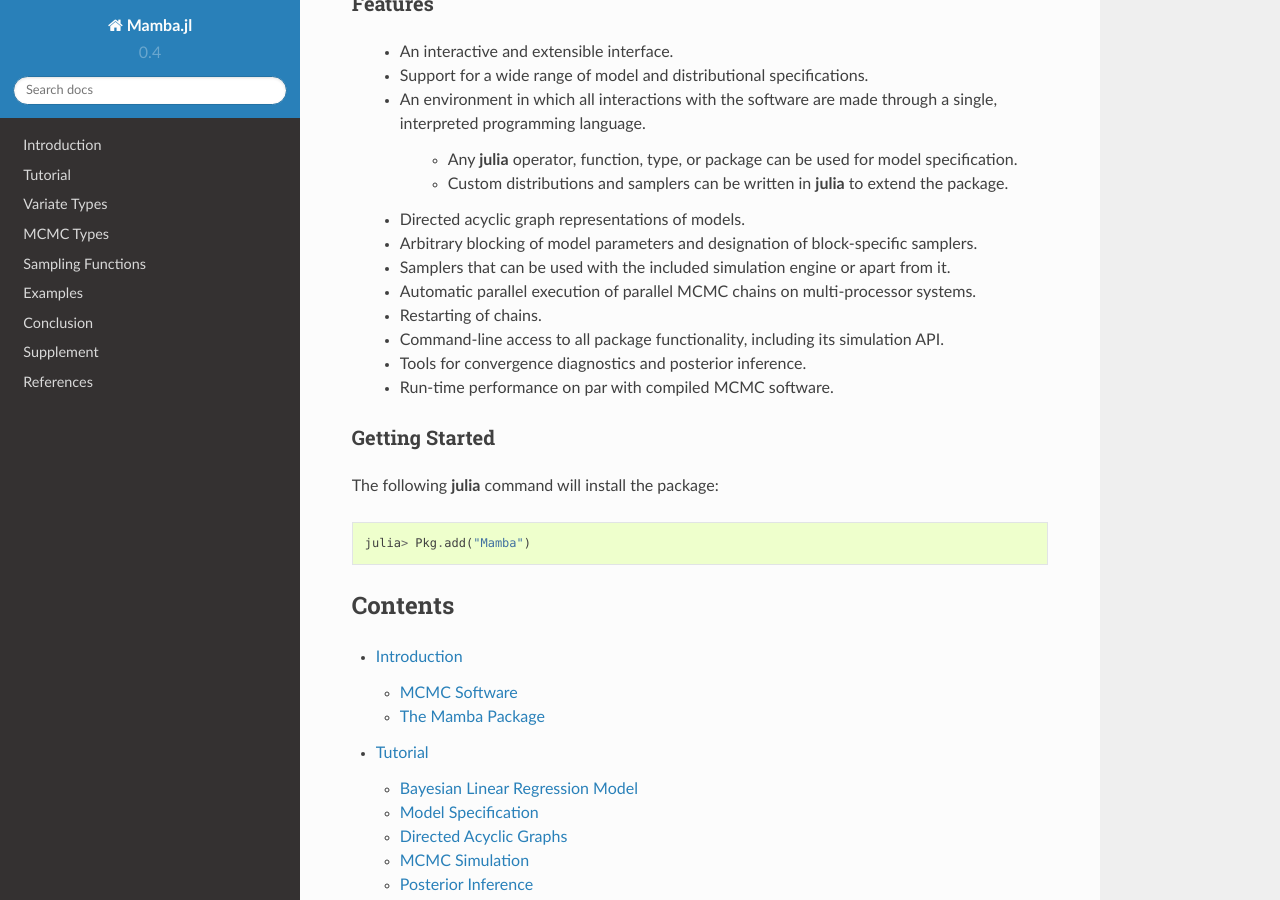
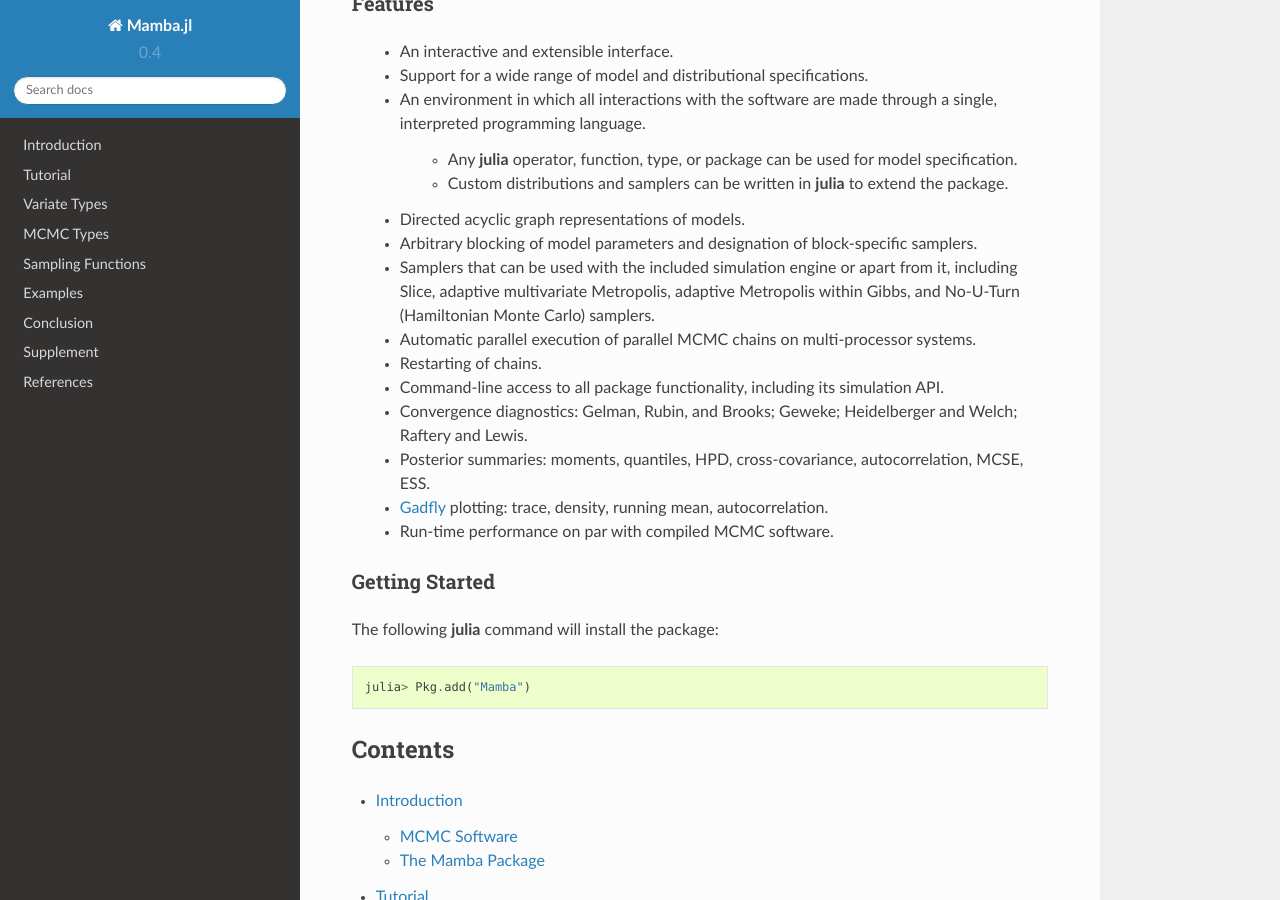
Before and after one commit to brian-j-smith/Mamba.jl, a Sphinx documentation site: the page built from doc/index.rst, in a window 1280 px wide and 900 px high, scrolled down 889 px. Built offline with Sphinx 7.4.7 and the Read the Docs theme 2.0.0, drawn with Linux system fonts in a browser that asks for light colours; formulas are drawn with MathJax 3; some of the changed text lies outside the part shown.

```diff
--- a/doc/conf.py
+++ b/doc/conf.py
@@ -37,9 +37,9 @@ if not on_rtd:  # only import and set the theme if we're building docs locally
 # ones.
 extensions = [
     'sphinx.ext.pngmath',
-	'sphinxcontrib.bibtex',
-	'juliadoc.julia',
-	'juliadoc.jlhelp'
+    'sphinxcontrib.bibtex',
+    'juliadoc.julia',
+    'juliadoc.jlhelp'
 ]
 
 # Add any paths that contain templates here, relative to this directory.
@@ -65,7 +65,7 @@ copyright = '2014, Brian J Smith'
 # The short X.Y version.
 version = '0.4'
 # The full version, including alpha/beta/rc tags.
-release = '0.4.8'
+release = '0.4.9'
 
 # The language for content autogenerated by Sphinx. Refer to documentation
 # for a list of supported languages.
--- a/doc/index.rst
+++ b/doc/index.rst
@@ -21,21 +21,23 @@ Several software options are available for MCMC sampling of Bayesian models.  In
 Features
 ^^^^^^^^
 
-	* An interactive and extensible interface.
-	* Support for a wide range of model and distributional specifications.
-	* An environment in which all interactions with the software are made through a single, interpreted programming language.
+    * An interactive and extensible interface.
+    * Support for a wide range of model and distributional specifications.
+    * An environment in which all interactions with the software are made through a single, interpreted programming language.
 
-		* Any **julia** operator, function, type, or package can be used for model specification.
-		* Custom distributions and samplers can be written in **julia** to extend the package.
+        * Any **julia** operator, function, type, or package can be used for model specification.
+        * Custom distributions and samplers can be written in **julia** to extend the package.
 
-	* Directed acyclic graph representations of models.
-	* Arbitrary blocking of model parameters and designation of block-specific samplers.
-	* Samplers that can be used with the included simulation engine or apart from it.
-	* Automatic parallel execution of parallel MCMC chains on multi-processor systems.
-	* Restarting of chains.
-	* Command-line access to all package functionality, including its simulation API.
-	* Tools for convergence diagnostics and posterior inference.
-	* Run-time performance on par with compiled MCMC software.
+    * Directed acyclic graph representations of models.
+    * Arbitrary blocking of model parameters and designation of block-specific samplers.
+    * Samplers that can be used with the included simulation engine or apart from it, including Slice, adaptive multivariate Metropolis, adaptive Metropolis within Gibbs, and No-U-Turn (Hamiltonian Monte Carlo) samplers.
+    * Automatic parallel execution of parallel MCMC chains on multi-processor systems.
+    * Restarting of chains.
+    * Command-line access to all package functionality, including its simulation API.
+    * Convergence diagnostics: Gelman, Rubin, and Brooks; Geweke; Heidelberger and Welch; Raftery and Lewis.
+    * Posterior summaries: moments, quantiles, HPD, cross-covariance, autocorrelation, MCSE, ESS.
+    * `Gadfly <https://github.com/dcjones/Gadfly.jl>`_ plotting: trace, density, running mean, autocorrelation.
+    * Run-time performance on par with compiled MCMC software.
 
 Getting Started
 ^^^^^^^^^^^^^^^
```
Also changed, not shown: other parts of doc/index.rst (+11 -12 lines), NEWS.md (+5 -0 lines), README.md (+6 -4 lines).
